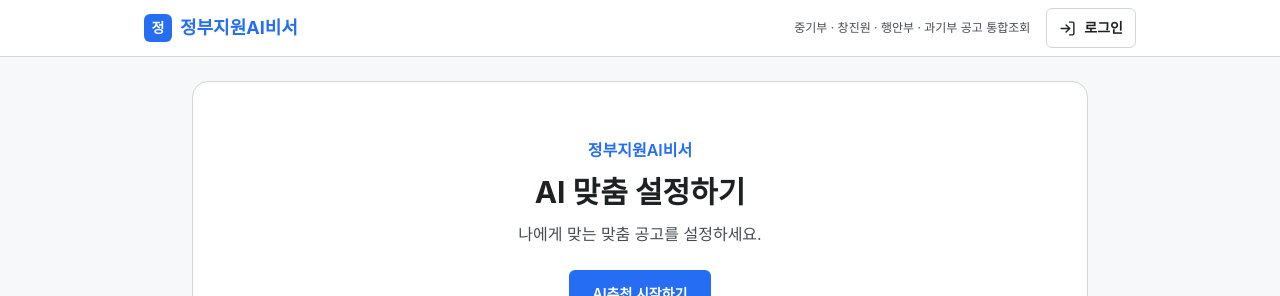
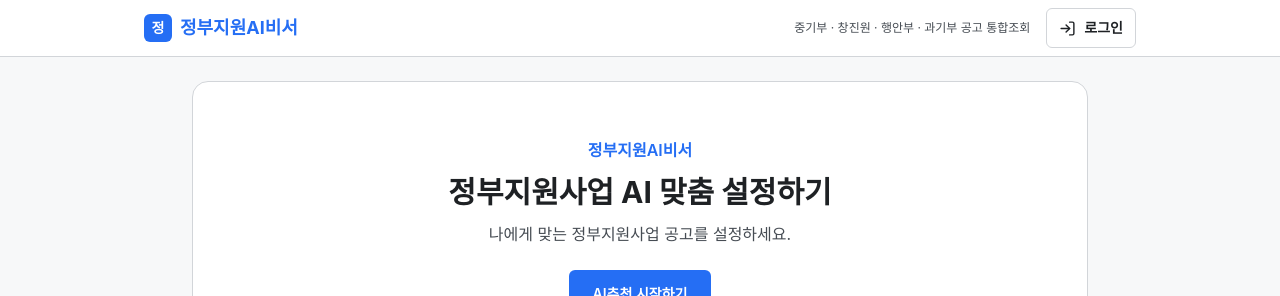
Before and after one commit to lsellco2-dot/gov-support, a Next.js app: page / in a window 1280 px wide. Shown: the top 296 px of the page. Built offline with nearby package versions, Linux system fonts and the light colour scheme; no server answers; a web font is replaced by a local one.

Commit message:
Strengthen government support homepage SEO

```diff
--- a/app/(web)/page.tsx
+++ b/app/(web)/page.tsx
@@ -4,6 +4,9 @@ import Link from "next/link";
 
 export const dynamic = "force-dynamic";
 export const metadata: Metadata = {
+  title: "정부지원사업 공고 통합조회·AI 맞춤 추천",
+  description:
+    "창업·소상공인·취업·청년 대상 정부지원사업 공고를 한곳에서 찾고 AI 맞춤 추천으로 확인하세요.",
   alternates: { canonical: "/" },
 };
 
@@ -14,10 +17,10 @@ export default function HomePage() {
       <section className="rounded-2xl border border-line bg-white px-6 py-14 text-center">
         <p className="text-base font-semibold text-primary">정부지원AI비서</p>
         <h1 className="mt-3 text-2xl font-bold leading-snug text-ink sm:text-3xl">
-          AI 맞춤 설정하기
+          정부지원사업 AI 맞춤 설정하기
         </h1>
         <p className="mt-3 text-sm leading-relaxed text-subtle sm:text-base">
-          나에게 맞는 맞춤 공고를 설정하세요.
+          나에게 맞는 정부지원사업 공고를 설정하세요.
         </p>
         <Link
           href="/recommendations"
```
